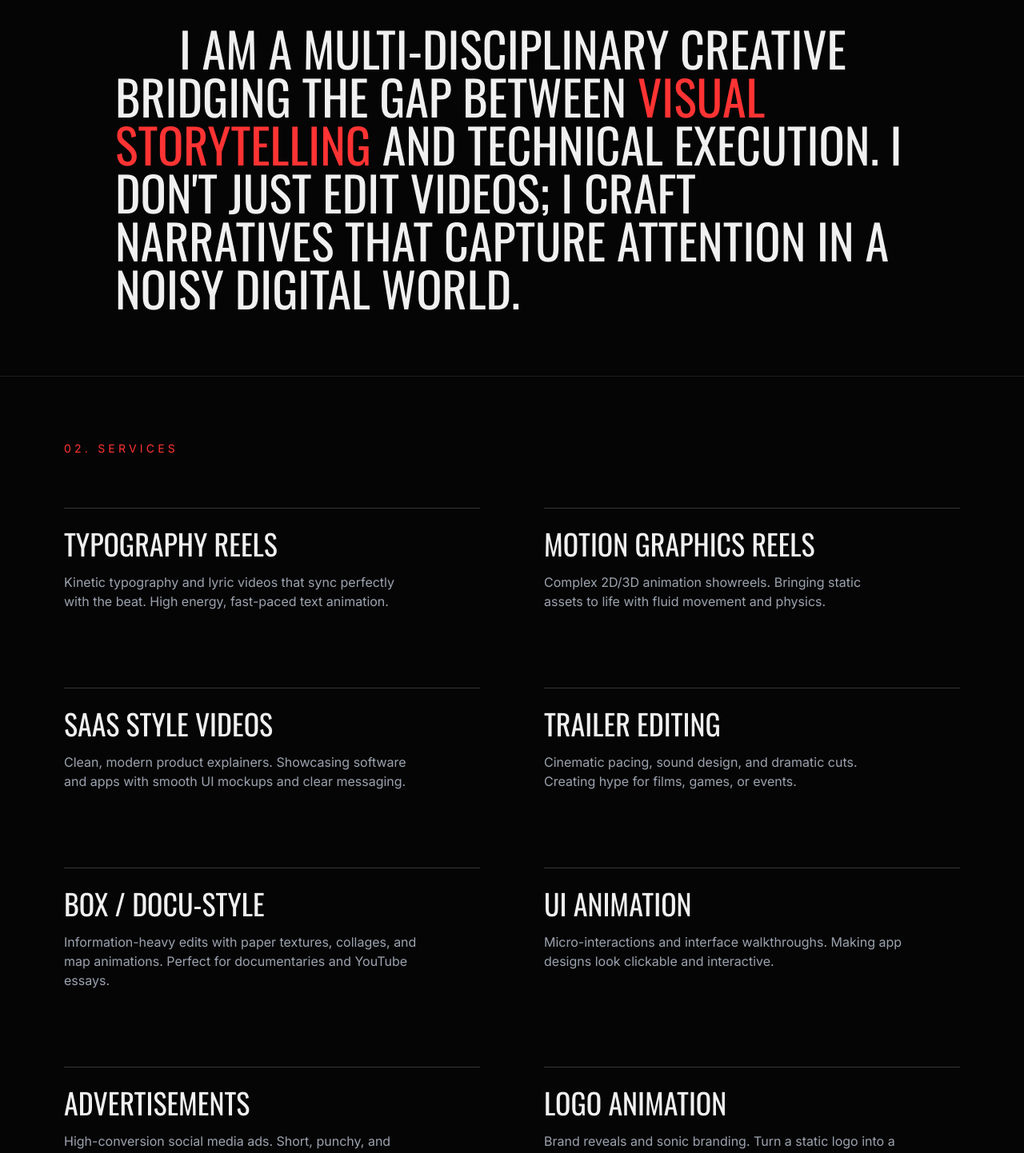
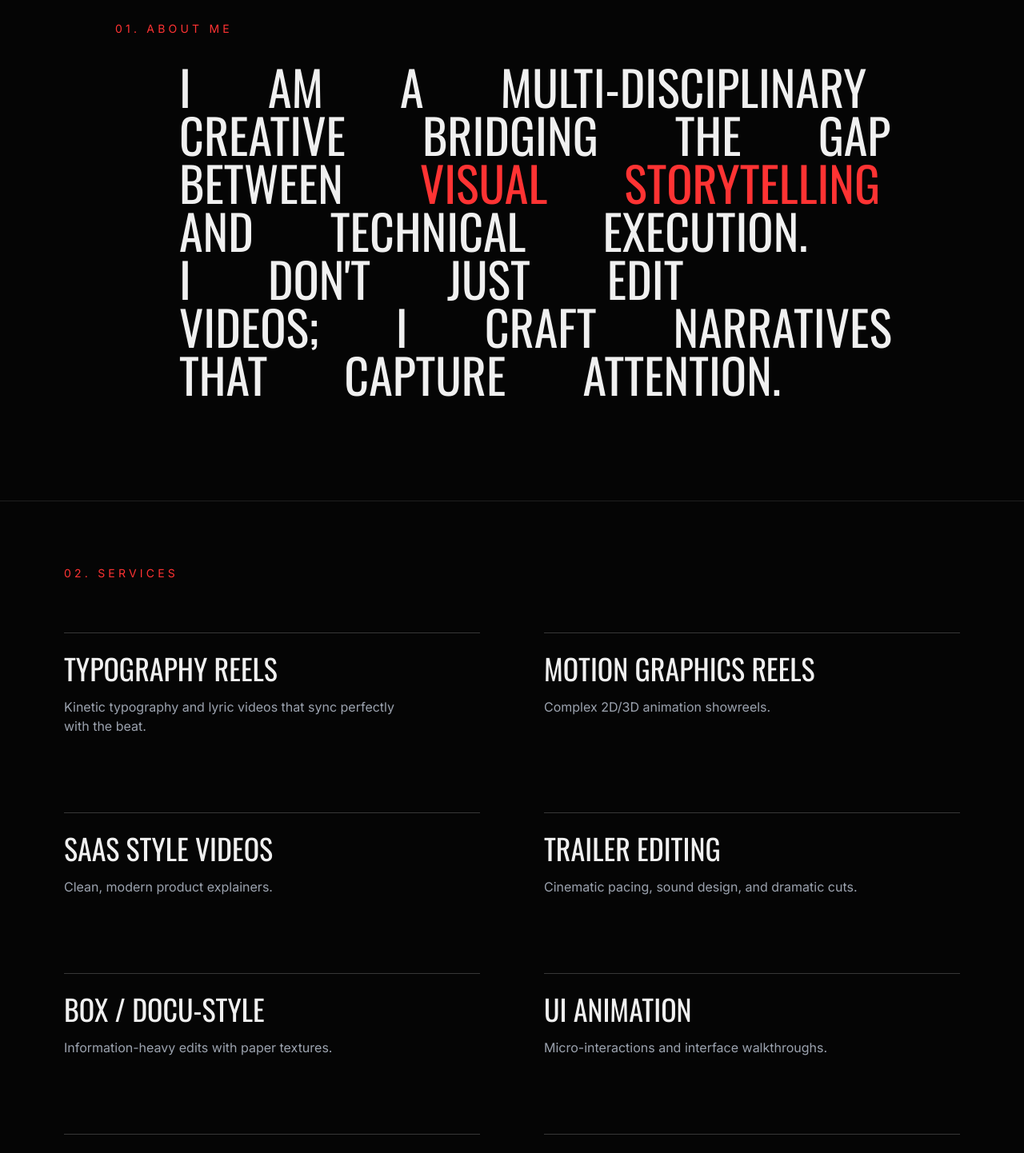
Before and after one commit to Suryaguptaa/portfolio-2025, a Next.js app: page / in a window 1280 px wide. Shown: the part 1080-2522 px from the top of the page at 80% size. Built offline with nearby package versions, Linux system fonts and the light colour scheme.

Commit message:
Add cinematic typewriter effect

```diff
--- a/app/layout.js
+++ b/app/layout.js
@@ -2,7 +2,8 @@ import './globals.css';
 import { Inter, Oswald } from 'next/font/google';
 import FlameCursor from '@/components/FlameCursor';
 import Preloader from '@/components/Preloader';
-import SmoothScroll from '@/components/SmoothScroll'; // <--- IMPORT THIS
+import SmoothScroll from '@/components/SmoothScroll';
+import ScrollProgress from '@/components/ScrollProgress'; // <--- IMPORT THIS
 
 const inter = Inter({ subsets: ['latin'], variable: '--font-inter' });
 const oswald = Oswald({ subsets: ['latin'], variable: '--font-oswald' });
@@ -16,12 +17,13 @@ export default function RootLayout({ children }) {
   return (
     <html lang="en" suppressHydrationWarning>
       <body className={`${inter.variable} ${oswald.variable} font-sans bg-background text-white`}>
-        <SmoothScroll>  {/* <--- WRAP START */}
+        <SmoothScroll>
           <Preloader />
+          <ScrollProgress />        {/* <--- ADD THIS LINE */}
           <div className="grain-overlay"></div>
           <FlameCursor />
           {children}
-        </SmoothScroll> {/* <--- WRAP END */}
+        </SmoothScroll>
       </body>
     </html>
   );
--- a/app/page.js
+++ b/app/page.js
@@ -4,50 +4,30 @@ import { useEffect, useRef } from 'react';
 import gsap from 'gsap';
 import { ScrollTrigger } from 'gsap/ScrollTrigger';
 import Navbar from '@/components/Navbar';
+import Image from 'next/image'; // Import Image
+import HyperText from '@/components/HyperText'; // <--- IMPORT THIS
+import MagneticButton from '@/components/MagneticButton'; // <--- IMPORT THIS
+import Typewriter from '@/components/Typewriter'; // <--- IMPORT THIS
 
 gsap.registerPlugin(ScrollTrigger);
 
-// --- SERVICE DATA ---
+// ... keep your services array exactly the same ...
 const services = [
-  {
-    title: "Typography Reels",
-    desc: "Kinetic typography and lyric videos that sync perfectly with the beat. High energy, fast-paced text animation."
-  },
-  {
-    title: "Motion Graphics Reels",
-    desc: "Complex 2D/3D animation showreels. Bringing static assets to life with fluid movement and physics."
-  },
-  {
-    title: "SaaS Style Videos",
-    desc: "Clean, modern product explainers. Showcasing software and apps with smooth UI mockups and clear messaging."
-  },
-  {
-    title: "Trailer Editing",
-    desc: "Cinematic pacing, sound design, and dramatic cuts. Creating hype for films, games, or events."
-  },
-  {
-    title: "Box / Docu-Style",
-    desc: "Information-heavy edits with paper textures, collages, and map animations. Perfect for documentaries and YouTube essays."
-  },
-  {
-    title: "UI Animation",
-    desc: "Micro-interactions and interface walkthroughs. Making app designs look clickable and interactive."
-  },
-  {
-    title: "Advertisements",
-    desc: "High-conversion social media ads. Short, punchy, and designed to stop the scroll on Instagram and TikTok."
-  },
-  {
-    title: "Logo Animation",
-    desc: "Brand reveals and sonic branding. Turn a static logo into a memorable intro/outro sequence."
-  }
+  { title: "Typography Reels", desc: "Kinetic typography and lyric videos that sync perfectly with the beat." },
+  { title: "Motion Graphics Reels", desc: "Complex 2D/3D animation showreels." },
+  { title: "SaaS Style Videos", desc: "Clean, modern product explainers." },
+  { title: "Trailer Editing", desc: "Cinematic pacing, sound design, and dramatic cuts." },
+  { title: "Box / Docu-Style", desc: "Information-heavy edits with paper textures." },
+  { title: "UI Animation", desc: "Micro-interactions and interface walkthroughs." },
+  { title: "Advertisements", desc: "High-conversion social media ads." },
+  { title: "Logo Animation", desc: "Brand reveals and sonic branding." }
 ];
 
 export default function Home() {
   const marqueeRef = useRef(null);
 
   useEffect(() => {
-    // 1. Marquee Animation (Infinite Scroll)
+    // 1. Marquee
     gsap.to(marqueeRef.current, {
       xPercent: -50,
       repeat: -1,
@@ -55,20 +35,14 @@ export default function Home() {
       ease: "linear",
     });
 
-    // 2. Fade Up Elements on Scroll
+    // 2. Fade Up
     const elements = document.querySelectorAll(".fade-up");
     elements.forEach((el) => {
       gsap.fromTo(el,
         { y: 50, opacity: 0 },
         {
-          y: 0,
-          opacity: 1,
-          duration: 1,
-          ease: "power3.out",
-          scrollTrigger: {
-            trigger: el,
-            start: "top 85%", // Start animation when element is 85% down screen
-          }
+          y: 0, opacity: 1, duration: 1, ease: "power3.out",
+          scrollTrigger: { trigger: el, start: "top 85%" }
         }
       );
     });
@@ -78,31 +52,23 @@ export default function Home() {
     <main className="min-h-screen bg-background text-paper overflow-x-hidden">
       <Navbar />
 
-      {/* SECTION 1: HERO WITH VIDEO BACKGROUND */}
+      {/* SECTION 1: HERO */}
       <section className="h-screen flex flex-col justify-center px-4 md:px-8 pt-20 relative overflow-hidden">
-
-        {/* --- THE VIDEO BACKGROUND START --- */}
         <div className="absolute inset-0 w-full h-full z-0">
           <video
             className="w-full h-full object-cover"
             src="/showreel.mp4"
-            autoPlay
-            loop
-            muted
-            playsInline        // <--- FIX FOR IPHONE
-            preload="none"     // <--- HELPS LOAD SPEED
-            poster="/poster.jpg" // <--- FALLBACK IMAGE IF VIDEO FAILS
+            autoPlay loop muted playsInline preload="none" poster="/poster.jpg"
           />
-          {/* Dark Overlay (Ensures text is readable) */}
           <div className="absolute inset-0 bg-black/60"></div>
         </div>
-        {/* --- THE VIDEO BACKGROUND END --- */}
 
-        {/* Content (Z-Index 10 puts it ON TOP of video) */}
         <div className="relative z-10 mt-10 md:mt-0">
-          <h1 className="font-display text-[19vw] md:text-[18vw] leading-[0.8] font-bold uppercase tracking-tighter text-paper mix-blend-overlay fade-up text-center md:text-left">
-            Creative<br />
-            <span className="md:pl-[10vw] text-outline text-white mix-blend-normal">Developer</span>
+          <h1 className="font-display text-[19vw] md:text-[18vw] leading-[0.8] font-bold uppercase tracking-tighter text-paper mix-blend-overlay fade-up text-center md:text-left cursor-default">
+            <HyperText text="CREATIVE" className="block" /> {/* <--- HACKER EFFECT */}
+            <span className="md:pl-[10vw] text-outline text-white mix-blend-normal block">
+              <HyperText text="DEVELOPER" className="text-outline" /> {/* <--- HACKER EFFECT */}
+            </span>
           </h1>
           <div className="flex justify-between mt-10 text-xs md:text-sm uppercase tracking-widest text-gray-300 fade-up font-bold px-2">
             <p>Based in India</p>
@@ -111,7 +77,7 @@ export default function Home() {
         </div>
       </section>
 
-      {/* SECTION 2: MARQUEE (Moving Text Strip) */}
+      {/* SECTION 2: MARQUEE */}
       <section className="py-6 md:py-10 border-y border-white/10 overflow-hidden bg-white text-black relative z-10">
         <div ref={marqueeRef} className="whitespace-nowrap flex gap-8 md:gap-10 font-display text-4xl md:text-8xl uppercase font-bold leading-none">
           <span>Video Editing</span> • <span>Graphic Design</span> • <span>Motion Graphics</span> • <span>Brand Identity</span> •
@@ -120,30 +86,27 @@ export default function Home() {
       </section>
 
       {/* SECTION 3: ABOUT */}
-      <section className="py-20 px-4 md:px-20 max-w-6xl mx-auto relative z-10">
-        <h2 className="text-accent text-xs md:text-sm uppercase tracking-[0.3em] mb-8 fade-up">01. About Me</h2>
-        <p className="font-display text-2xl md:text-6xl uppercase leading-tight md:indent-20 fade-up text-justify md:text-left">
-          I am a multi-disciplinary creative bridging the gap between <span className="text-accent">visual storytelling</span> and technical execution.
-          I don't just edit videos; I craft narratives that capture attention in a noisy digital world.
-        </p>
-      </section>
+            <section className="py-32 px-4 md:px-20 max-w-6xl mx-auto relative z-10">
+              <h2 className="text-accent text-xs md:text-sm uppercase tracking-[0.3em] mb-8 fade-up">01. About Me</h2>
 
-      {/* SECTION 4: SERVICES (Dynamic List) */}
+              {/* REPLACED STATIC TEXT WITH ANIMATED TYPEWRITER */}
+              <Typewriter
+                text="I am a multi-disciplinary creative bridging the gap between visual storytelling and technical execution. I don't just edit videos; I craft narratives that capture attention."
+                className="font-display text-2xl md:text-6xl uppercase leading-tight md:indent-20 text-justify md:text-left"
+              />
+
+            </section>
+
+      {/* SECTION 4: SERVICES */}
       <section className="py-20 px-4 md:px-20 border-t border-white/10 relative z-10">
         <h2 className="text-accent text-xs md:text-sm uppercase tracking-[0.3em] mb-16 fade-up">02. Services</h2>
-
         <div className="grid grid-cols-1 md:grid-cols-2 gap-x-20 gap-y-12 md:gap-y-24">
           {services.map((service, index) => (
             <div key={index} className="fade-up group cursor-pointer">
-              {/* Divider Line */}
               <div className="h-[1px] w-full bg-white/20 mb-4 md:mb-6 group-hover:bg-accent transition-colors duration-500"></div>
-
-              {/* Title */}
               <h3 className="font-display text-2xl md:text-4xl uppercase mb-2 md:mb-4 group-hover:translate-x-2 transition-transform duration-300">
                 {service.title}
               </h3>
-
-              {/* Description */}
               <p className="text-gray-400 leading-relaxed text-sm md:text-base max-w-md">
                 {service.desc}
               </p>
@@ -152,12 +115,20 @@ export default function Home() {
         </div>
       </section>
 
-      {/* SECTION 5: FOOTER */}
+      {/* SECTION 5: FOOTER WITH MAGNETIC BUTTON */}
       <section className="h-[50vh] md:h-[70vh] flex flex-col justify-center items-center text-center px-4 bg-white text-black mt-20 relative z-10">
         <p className="text-xs md:text-sm uppercase tracking-[0.3em] mb-4 md:mb-8">Have a project in mind?</p>
-        <a href="mailto:surya@example.com" className="font-display text-[12vw] md:text-[10vw] leading-none uppercase font-bold hover:text-accent transition-colors">
-          Let's Talk
-        </a>
+
+        {/* MAGNETIC BUTTON IMPLEMENTATION */}
+        <MagneticButton
+          href="mailto:surya@example.com"
+          className="inline-block"
+        >
+          <span className="font-display text-[12vw] md:text-[10vw] leading-none uppercase font-bold hover:text-accent transition-colors block">
+            Let's Talk
+          </span>
+        </MagneticButton>
+
         <div className="flex flex-col md:flex-row gap-4 md:gap-10 mt-10 md:mt-20 font-sans text-xs md:text-sm uppercase font-bold tracking-widest">
           <Link href="/viewer/video" className="hover:underline">Instagram</Link>
           <Link href="/viewer/design" className="hover:underline">LinkedIn</Link>
--- /dev/null
+++ b/app/template.jsx
@@ -0,0 +1,14 @@
+"use client";
+import { motion } from "framer-motion";
+
+export default function Template({ children }) {
+  return (
+    <motion.div
+      initial={{ y: 20, opacity: 0 }}
+      animate={{ y: 0, opacity: 1 }}
+      transition={{ type: "spring", stiffness: 100, damping: 20, duration: 0.5 }}
+    >
+      {children}
+    </motion.div>
+  );
+}
--- /dev/null
+++ b/components/HyperText.jsx
@@ -0,0 +1,47 @@
+"use client";
+import { useEffect, useRef, useState } from "react";
+
+const letters = "ABCDEFGHIJKLMNOPQRSTUVWXYZ";
+
+export default function HyperText({ text, className }) {
+  const [displayText, setDisplayText] = useState(text);
+  const intervalRef = useRef(null);
+
+  const scramble = () => {
+    let iteration = 0;
+    clearInterval(intervalRef.current);
+
+    intervalRef.current = setInterval(() => {
+      setDisplayText((prev) =>
+        prev
+          .split("")
+          .map((letter, index) => {
+            if (index < iteration) {
+              return text[index];
+            }
+            return letters[Math.floor(Math.random() * 26)];
+          })
+          .join("")
+      );
+
+      if (iteration >= text.length) {
+        clearInterval(intervalRef.current);
+      }
+
+      iteration += 1 / 3;
+    }, 30);
+  };
+
+  useEffect(() => {
+    scramble();
+  }, []);
+
+  return (
+    <span
+      className={className}
+      onMouseEnter={scramble} // Re-scramble on hover
+    >
+      {displayText}
+    </span>
+  );
+}
--- /dev/null
+++ b/components/MagneticButton.jsx
@@ -0,0 +1,36 @@
+"use client";
+import { useRef, useState } from 'react';
+import { motion } from 'framer-motion'; // We need to install this small library
+
+export default function MagneticButton({ children, className, href }) {
+  const ref = useRef(null);
+  const [position, setPosition] = useState({ x: 0, y: 0 });
+
+  const handleMouse = (e) => {
+    const { clientX, clientY } = e;
+    const { height, width, left, top } = ref.current.getBoundingClientRect();
+    const middleX = clientX - (left + width / 2);
+    const middleY = clientY - (top + height / 2);
+    setPosition({ x: middleX, y: middleY });
+  };
+
+  const reset = () => {
+    setPosition({ x: 0, y: 0 });
+  };
+
+  const { x, y } = position;
+
+  return (
+    <motion.a
+      ref={ref}
+      href={href}
+      className={className}
+      animate={{ x, y }}
+      transition={{ type: "spring", stiffness: 150, damping: 15, mass: 0.1 }}
+      onMouseMove={handleMouse}
+      onMouseLeave={reset}
+    >
+      {children}
+    </motion.a>
+  );
+}
--- /dev/null
+++ b/components/ScrollProgress.jsx
@@ -0,0 +1,20 @@
+"use client";
+import { motion, useScroll, useSpring } from "framer-motion";
+
+export default function ScrollProgress() {
+  const { scrollYProgress } = useScroll();
+
+  // Make the movement smooth/elastic
+  const scaleX = useSpring(scrollYProgress, {
+    stiffness: 100,
+    damping: 30,
+    restDelta: 0.001
+  });
+
+  return (
+    <motion.div
+      className="fixed top-0 left-0 right-0 h-1 bg-accent origin-left z-[100]"
+      style={{ scaleX }}
+    />
+  );
+}
--- /dev/null
+++ b/components/Typewriter.jsx
@@ -0,0 +1,63 @@
+"use client";
+import { motion, useInView } from "framer-motion";
+import { useRef } from "react";
+
+export default function Typewriter({ text, className }) {
+  const ref = useRef(null);
+  const isInView = useInView(ref, { once: true, margin: "-10% 0px -10% 0px" });
+
+  // Split text into individual words
+  const words = text.split(" ");
+
+  const container = {
+    hidden: { opacity: 0 },
+    visible: {
+      opacity: 1,
+      transition: { staggerChildren: 0.05, delayChildren: 0.2 }, // Adjust speed here
+    },
+  };
+
+  const child = {
+    visible: {
+      opacity: 1,
+      y: 0,
+      filter: "blur(0px)",
+      transition: {
+        type: "spring",
+        damping: 12,
+        stiffness: 100,
+      },
+    },
+    hidden: {
+      opacity: 0,
+      y: 20,
+      filter: "blur(10px)",
+      transition: {
+        type: "spring",
+        damping: 12,
+        stiffness: 100,
+      },
+    },
+  };
+
+  return (
+    <motion.div
+      ref={ref}
+      variants={container}
+      initial="hidden"
+      animate={isInView ? "visible" : "hidden"}
+      className={`flex flex-wrap ${className}`}
+    >
+      {words.map((word, index) => (
+        <motion.span variants={child} className="mr-3 md:mr-4" key={index}>
+          {/* Handle highlighted words (optional logic) */}
+          {word === "visual" || word === "storytelling" ? (
+             <span className="text-accent">{word}</span>
+          ) : (
+             word
+          )}
+        </motion.span>
+      ))}
+    </motion.div>
+  );
+}
--- a/next.config.mjs
+++ b/next.config.mjs
@@ -4,14 +4,14 @@ const nextConfig = {
     remotePatterns: [
       {
         protocol: 'https',
-        hostname: 'images.unsplash.com', // Allow Unsplash
+        hostname: 'images.unsplash.com',
       },
       {
         protocol: 'https',
-        hostname: 'i.imgur.com', // Allow Imgur (if you use it)
+        hostname: 'i.imgur.com',
       },
     ],
   },
 };
 
-module.exports = nextConfig;
+export default nextConfig;
--- a/package.json
+++ b/package.json
@@ -14,6 +14,7 @@
     "axios": "^1.13.2",
     "bcryptjs": "^3.0.3",
     "clsx": "^2.1.1",
+    "framer-motion": "^12.23.24",
     "gsap": "^3.13.0",
     "jsonwebtoken": "^9.0.2",
     "mongoose": "^8.20.1",
```
Also changed, not shown: 1 other file (tests, documents, lock files or other folders).
